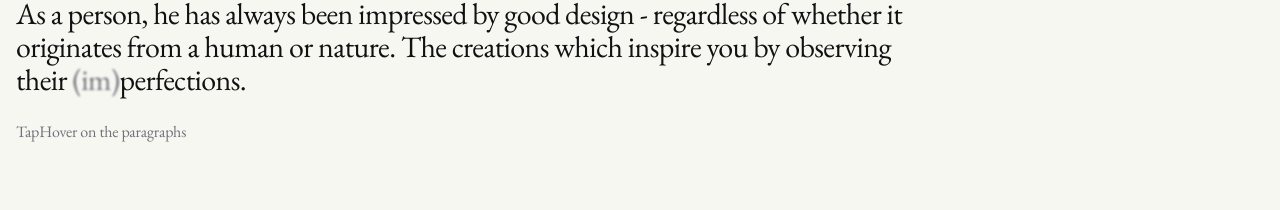
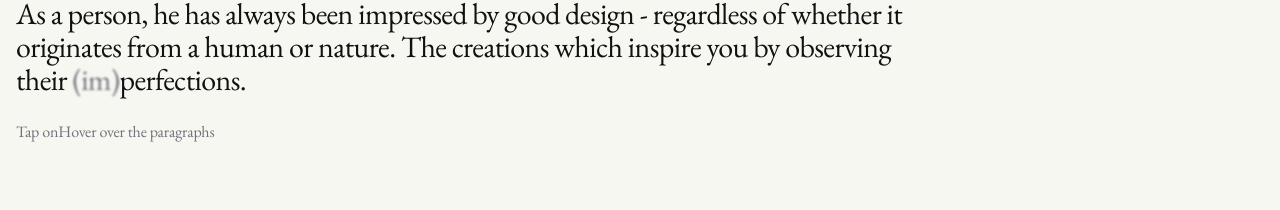
Before and after one commit to denislav-d/denislavd-2025, a Next.js app: page /about in a window 1280 px wide. Shown: the part 385-595 px from the top of the page. Built offline with nearby package versions, Linux system fonts and the light colour scheme.

Commit message:
Fix helper text

```diff
--- a/src/app/about/page.tsx
+++ b/src/app/about/page.tsx
@@ -56,12 +56,12 @@ export default function About() {
           )}
         >
           <span className="pointer-coarse:inline! pointer-fine:hidden!">
-            Tap
+            Tap on
           </span>
           <span className="pointer-coarse:hidden! pointer-fine:inline!">
-            Hover
+            Hover over
           </span>{" "}
-          on the paragraphs
+          the paragraphs
         </p>
       </ElementReveal>
 
```
